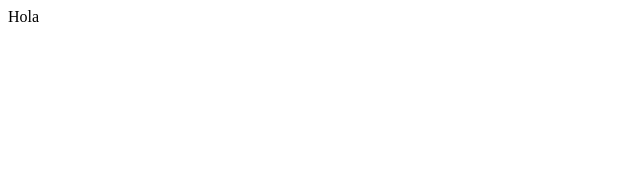
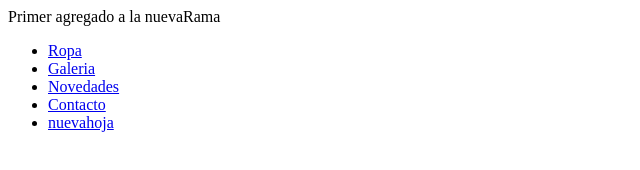
Before and after one commit to RodolfoTimoteoBluthgen/Proyecto-con-Bootstrap, a plain HTML site: page paginas/nuevahoja.html in a window 1280 px wide. Shown: the whole page, without its empty margins (0-640 px from the left). Drawn offline with Linux system fonts and the light colour scheme.

Commit message:
Sume nueva hoja a los menus

```diff
--- a/paginas/nuevahoja.html
+++ b/paginas/nuevahoja.html
@@ -7,6 +7,19 @@
     <title>Document</title>
 </head>
 <body>
-    <header>Hola</header>
+    <header>Primer agregado a la nuevaRama</header>
+    <main>
+        <div class="menu">
+            <nav>
+                <ul>
+                    <li><a href="../paginas/ropa.html">Ropa</a></li>
+                    <li><a href="../paginas/galeria.html">Galeria</a></li>
+                    <li><a href="../paginas/novedades.html">Novedades</a></li>
+                    <li><a href="../paginas/contacto.html">Contacto</a></li>
+                    <li><a href="../paginas/nuevahoja.html">nuevahoja</a></li>
+                </ul>
+            </nav>
+        </div>
+    </main>
 </body>
 </html>
```
Also changed, not shown: paginas/contacto.html (+1 -0 lines), paginas/galeria.html (+1 -0 lines), paginas/novedades.html (+1 -0 lines), paginas/ropa.html (+1 -0 lines), paginas/nueva.html (deleted).
